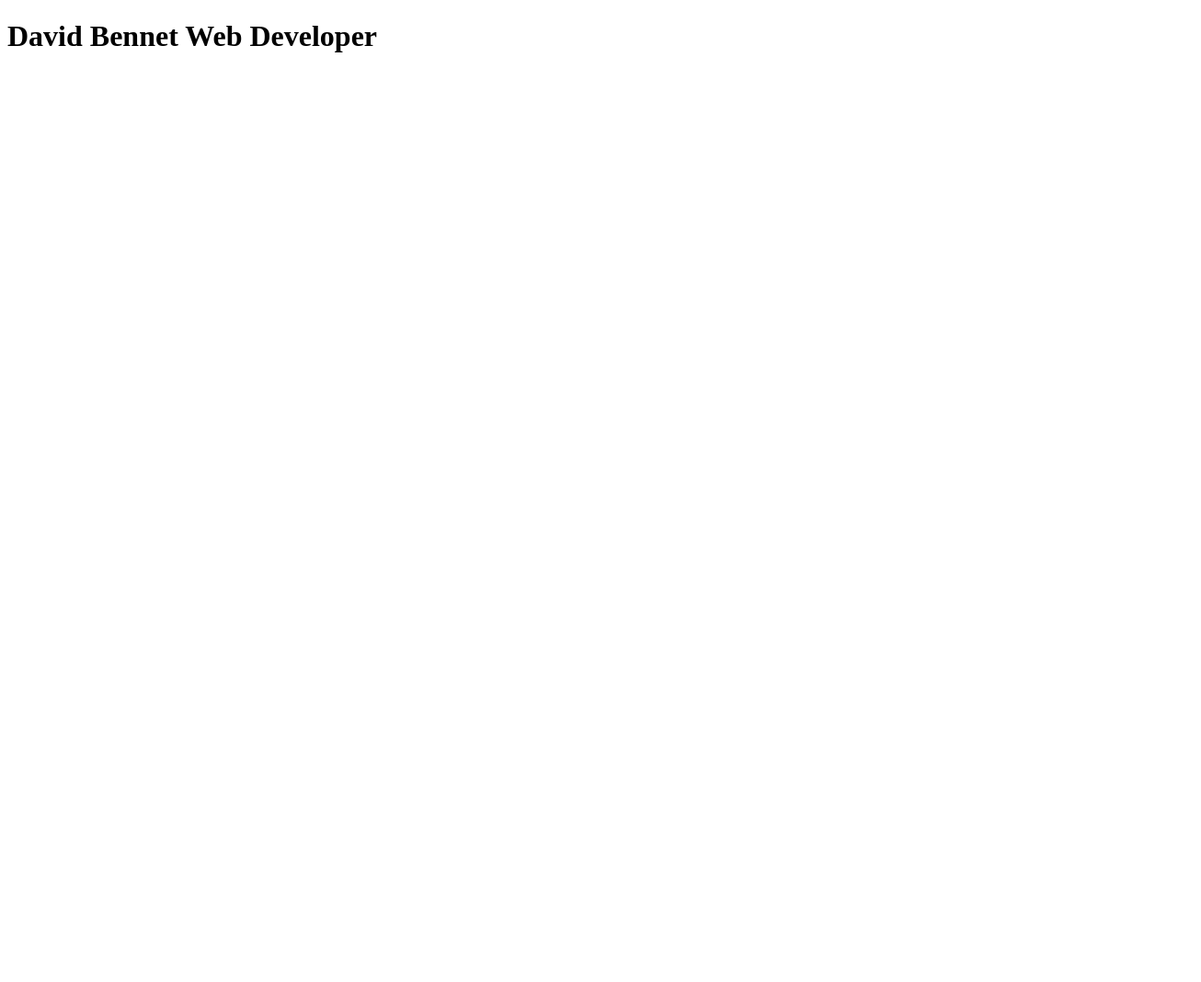
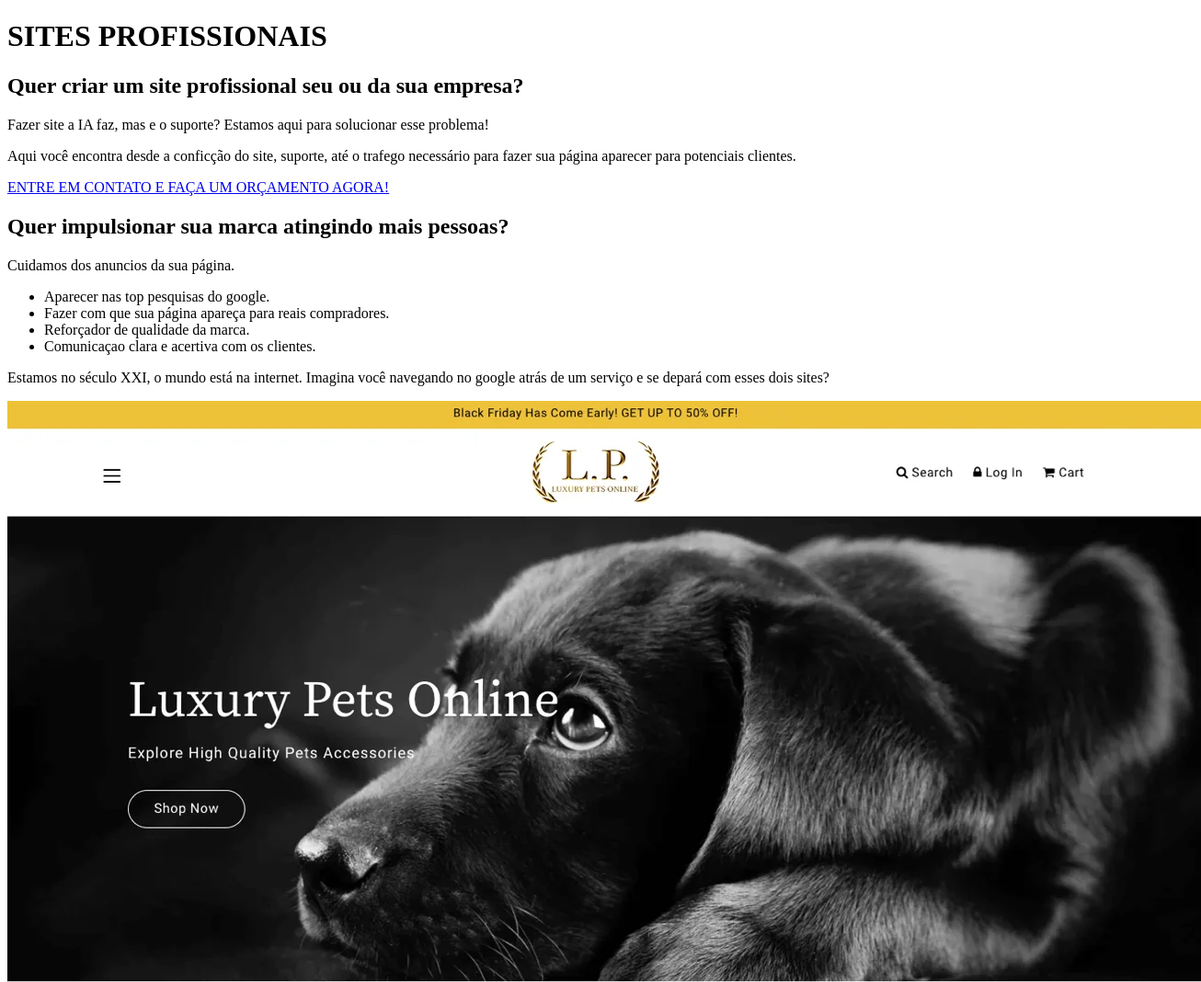
Before and after one commit to dvdbennet/Mine-Landingpage, a plain HTML site: page index.html in a window 1280 px wide. Shown: the top 1068 px of the page at 92% size, 1306 px wide, since content can reach past the window. Before the commit the page ends 800 px from the top, so only its background shows below. Drawn offline with Linux system fonts and the light colour scheme.

Commit message:
Desenvolvendo o principio

```diff
--- a/index.html
+++ b/index.html
@@ -3,17 +3,39 @@
 <head>
     <meta charset="UTF-8">
     <meta name="viewport" content="width=device-width, initial-scale=1.0">
+    <link rel="stylesheet" href="style.css">
     <title>David Bennet Web Developer</title>
 </head>
 <body>
     <header>
-<h1>David Bennet Web Developer</h1>
+<h1>SITES PROFISSIONAIS</h1>
     </header>
     <main>
-
+<section>
+    <h2>Quer criar um site profissional seu ou da sua empresa?</h2>
+    <p>Fazer site a IA faz, mas e o suporte? Estamos aqui para solucionar esse problema!</p>
+    <p>Aqui você encontra desde a conficção do site, suporte, até o trafego necessário para fazer sua página aparecer para potenciais clientes.</p>
+    <a href="https://wa.me/5561992565169?text=Ol%C3%A1%2C%20vim%20pelo%20site%20e%20quero%20fazer%20um%20or%C3%A7amento%20para%20meu%20site%20profissional!">ENTRE EM CONTATO E FAÇA UM ORÇAMENTO AGORA!  </a>
+</section>
+<section>
+    <h2>Quer impulsionar sua marca atingindo mais pessoas?</h2>
+    <p>Cuidamos dos anuncios da sua página.</p>
+<ul>
+    <li>Aparecer nas top pesquisas do google.</li>
+    <li>Fazer com que sua página apareça para reais compradores.</li>
+    <li>Reforçador de qualidade da marca.</li>
+    <li>Comunicaçao clara e acertiva com os clientes.</li>
+</ul>
+<p>Estamos no século XXI, o mundo está na internet. Imagina você navegando no google atrás de um serviço e se depará com esses dois sites?</p>
+<img class="img-site-bom"  src="Images/Site bem feito.webp">
+<img class="img-site-ruim" src="Images/Site ruim.jpg">
+<p>Qual deles passa mais credibilidade?</p>
+<p>Pois é, não seja você o dono de um site mal feito </p>
+    <a href="https://wa.me/5561992565169?text=Ol%C3%A1%2C%20vim%20pelo%20site%20e%20quero%20fazer%20um%20or%C3%A7amento%20para%20meu%20site%20profissional!">ENTRE EM CONTATO E FAÇA O ORÇAMENTO DE UM SITE PROFISSIONAL!</a>
+</section>
     </main>
     <footer>
-
+<h2>Contato</h2>
     </footer>
 </body>
 </html>
```
Also changed, not shown: Images/Site bem feito.webp (added), Images/Site ruim.jpg (added), style.css (added).
